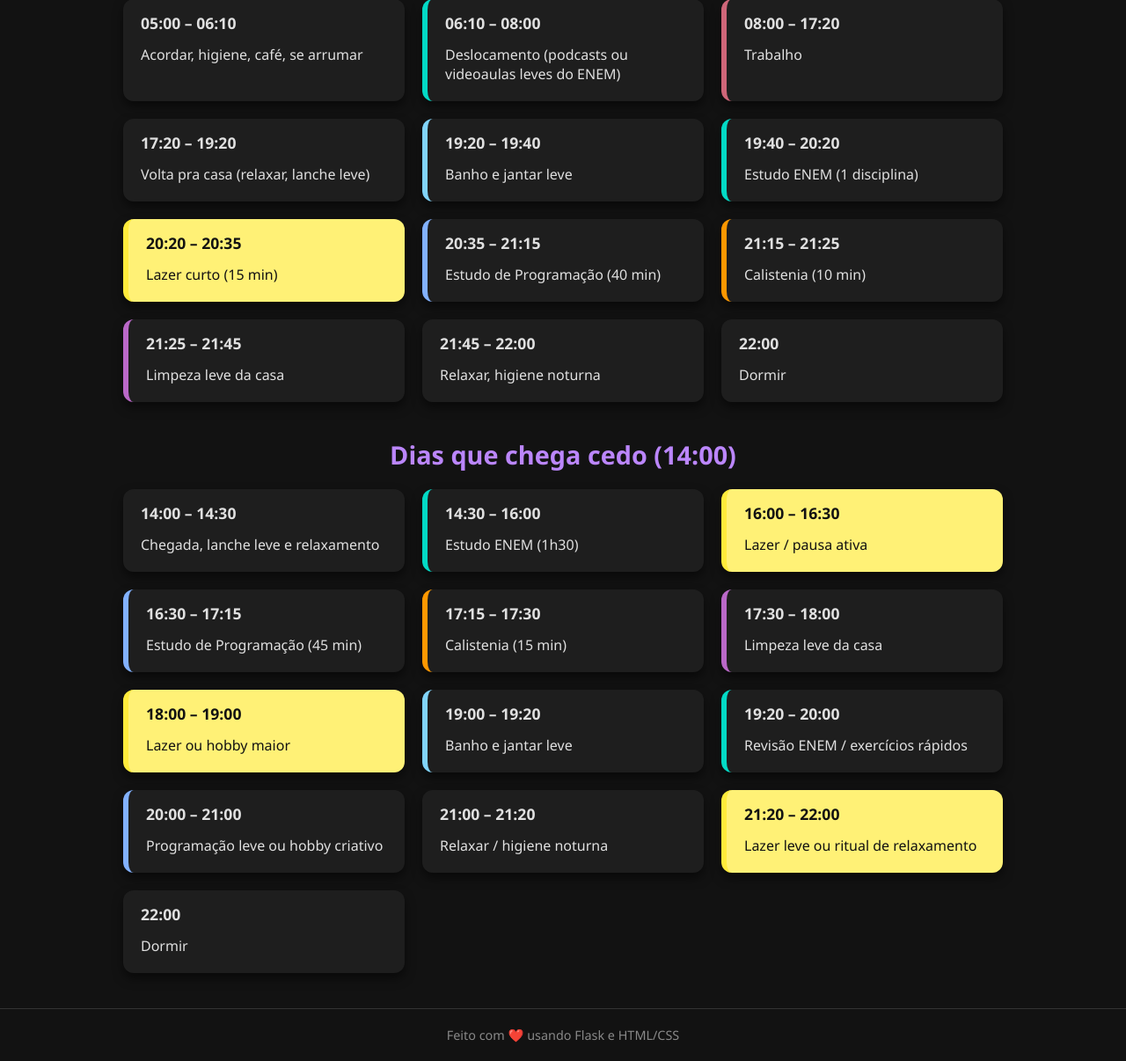
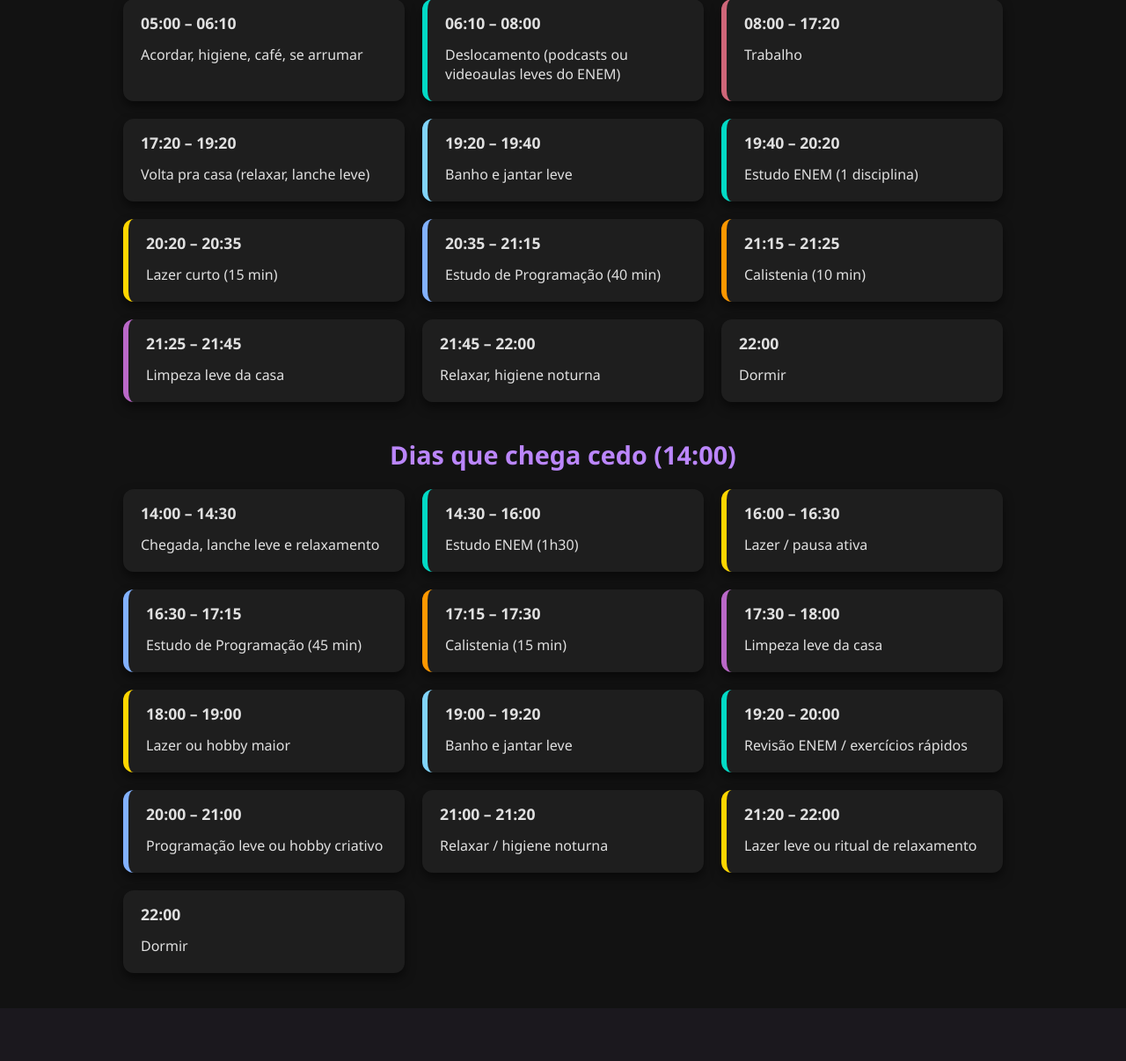
Before and after one commit to mugicristian-bit/rotinaflask161616, a Flask app: page / in a window 1280 px wide. Shown: the part 185-1391 px from the top of the page at 88% size. After the commit the page ends 1311 px from the top, so only its background shows below. Run offline with Flask 3, Linux system fonts and the light colour scheme.

Commit message:
index.html

```diff
--- a/templates/index.html
+++ b/templates/index.html
@@ -63,11 +63,11 @@
             padding: 5px 0;
         }
 
-        /* Cores por tipo de atividade */
+        /* Cores por tipo de atividade (apenas borda) */
         .trabalho { border-left: 6px solid #cf6679; }
         .estudo { border-left: 6px solid #03dac6; }
         .programacao { border-left: 6px solid #82b1ff; }
-        .lazer { border-left: 6px solid #ffeb3b; color: #121212; background-color: #fff176; }
+        .lazer { border-left: 6px solid #ffd600; } /* só a borda amarela, fundo escuro */
         .treino { border-left: 6px solid #ff9800; }
         .limpeza { border-left: 6px solid #ba68c8; }
         .banho { border-left: 6px solid #81d4fa; }
@@ -104,6 +104,5 @@
         </div>
     {% endfor %}
 
-    <footer>Feito com ❤️ usando Flask e HTML/CSS</footer>
 </body>
 </html>
```
